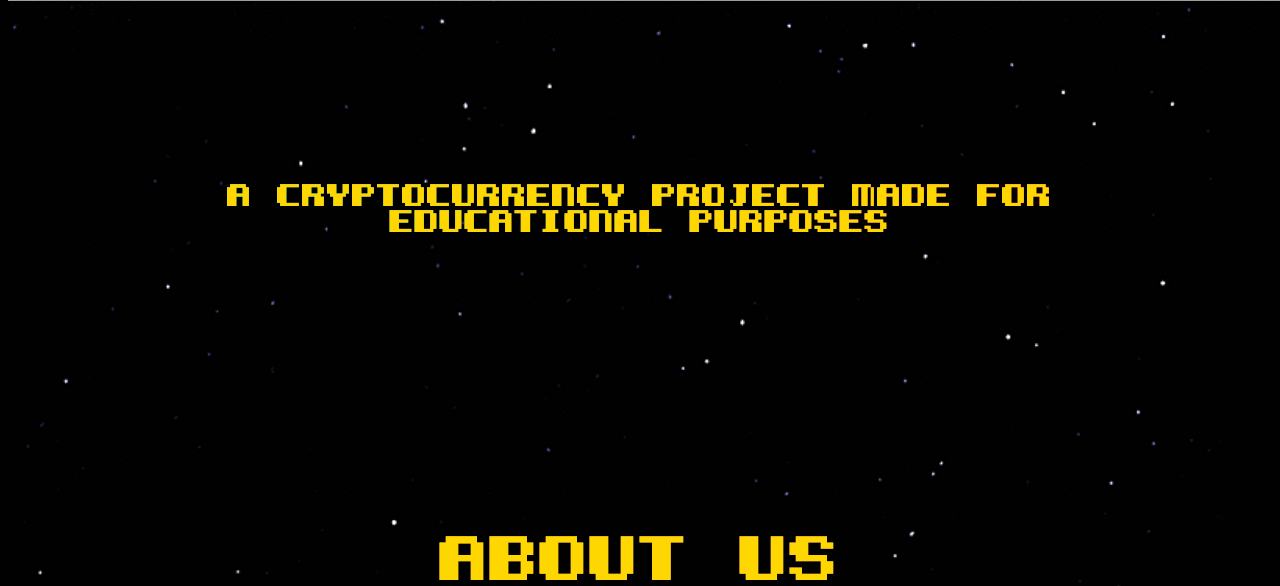
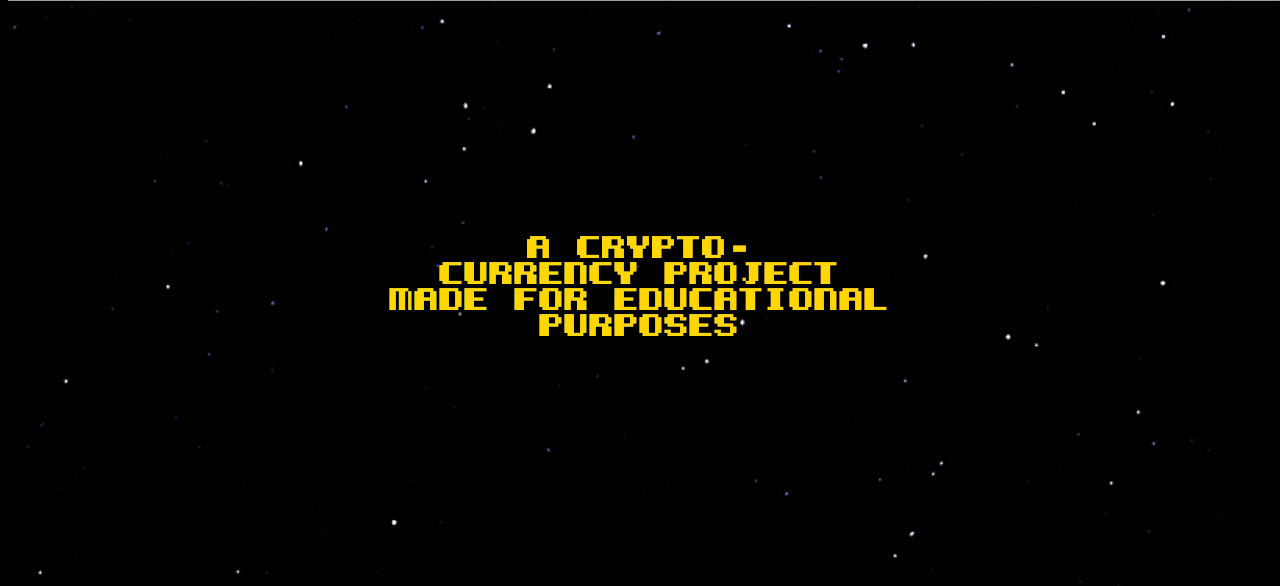
Before and after one commit to ADn-001/Rune, a Flask app: page /about in a window 1280 px wide; the page is wider, and only the part inside the window is pictured. Shown: the part 807-1393 px from the top of that part. Run offline with Flask 3, Linux system fonts and the light colour scheme; grey boxes are pictures that could not be loaded.

Commit message:
Update about.html

```diff
--- a/app/templates/about.html
+++ b/app/templates/about.html
@@ -72,7 +72,13 @@
         <div class="logo-container"><img  src="/assets/runeAnimated.gif" alt="Crypto Logo" class="svg-logo" onclick="home()"></div>
     </nav>
     <div id="endcred" class="block3" style="margin-top: 30%; margin-bottom: 35%; scale: 2.5;"><h1 id="endcred" class="target">RUNE</h1></div>
-    <div id="endcred" class="block3" style="margin-top: 20%;"><h2 id="endcred" ><strong>A cryptocurrency project made for educational purposes</strong></h2></div>
+    <div id="endcred" class="block3" style="margin-top: 20%;"><h2 id="endcred"  style="white-space: pre-line;" >
+        <strong>
+        A crypto-
+        currency project
+        made for educational
+        purposes
+        </strong></h2></div>
     <div id="endcred" class="block3" style="margin-top: 20%;"><h1 id="endcred" class="target">About Us</h1></div>
             <div class="block3">
                 <h2 id="endcred" ><strong>Adnan Mohammed Shelim</strong></h2>
```
